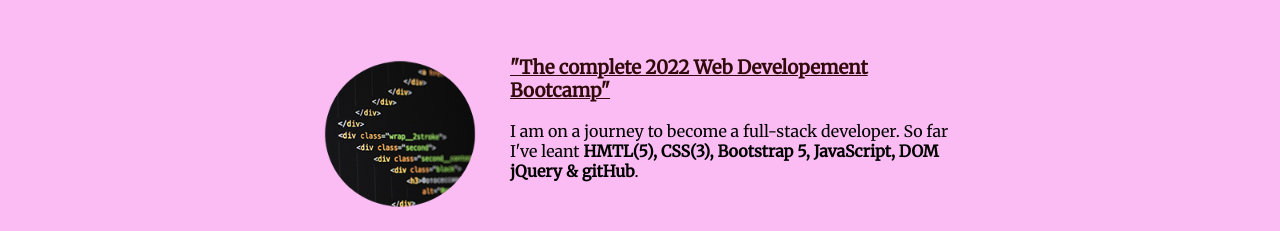
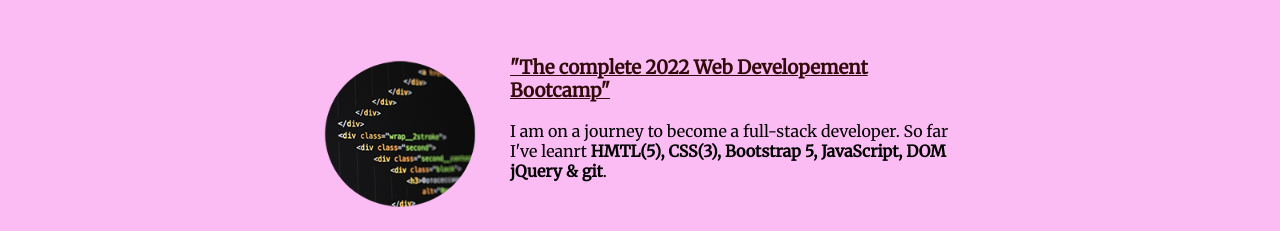
Before and after one commit to valentintoma17/Presentation-Site, a plain HTML site: page index.html in a window 1280 px wide. Shown: the part 1060-1291 px from the top of the page. Drawn offline with Linux system fonts and the light colour scheme; a web font is replaced by a local one.

Commit message:
Add files via upload

```diff
--- a/index.html
+++ b/index.html
@@ -33,7 +33,7 @@
       <div class="skill-row">
         <img class="code-img" src="images/programming.png" alt="programming-img">
         <h3><a href="https://www.udemy.com/course/the-complete-web-development-bootcamp/">"The complete 2022 Web Developement Bootcamp"</a></h3>
-        <p>I am on a journey to become a full-stack developer. So far I've leant <strong>HMTL(5), CSS(3), Bootstrap 5, JavaScript, DOM jQuery & gitHub</strong>.</p>
+        <p>I am on a journey to become a full-stack developer. So far I've leanrt <strong>HMTL(5), CSS(3), Bootstrap 5, JavaScript, DOM jQuery & git</strong>.</p>
       </div>
       <div class="skill-row">
         <img class="teacher-img" src="images/teacher.png" alt="teacher-png"</img>
```
